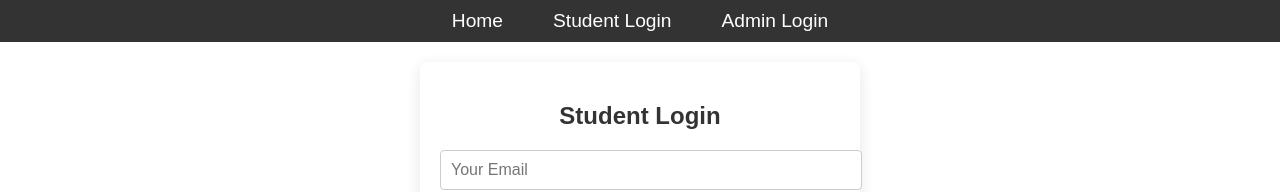
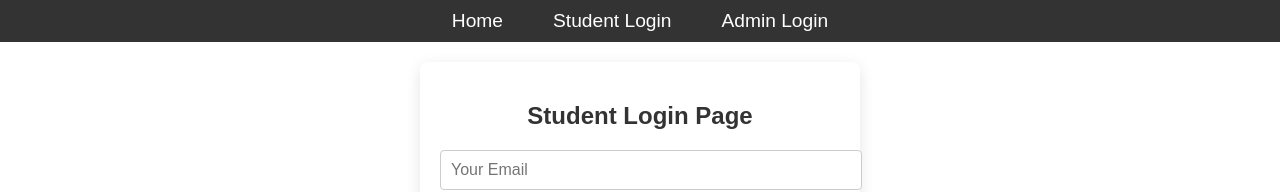
Before and after one commit to Aditi-0405/QRCodeAttend, a React (Create React App) app in the folder frontend/: page /student-login in a window 1280 px wide. Shown: the top 192 px of the page. Built offline with nearby package versions, Linux system fonts and the light colour scheme.

Commit message:
test auto deploy

```diff
--- a/frontend/src/Student/StudentComponents/StudentLogin.js
+++ b/frontend/src/Student/StudentComponents/StudentLogin.js
@@ -30,7 +30,7 @@ const StudentLogin = ({ setIsLoggedIn }) => {
 
   return (
     <div className="form-container">
-      <h2>Student Login</h2>
+      <h2>Student Login Page</h2>
       {error && <p className="error-message">{error}</p>}
       <div className="form-group">
         <input
```
